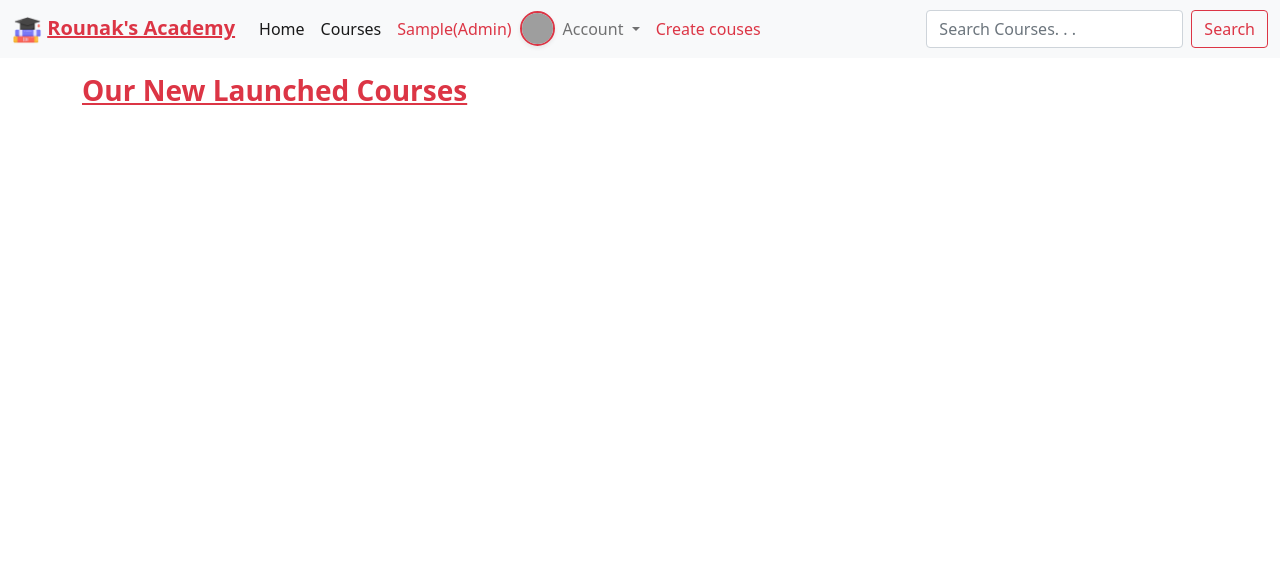
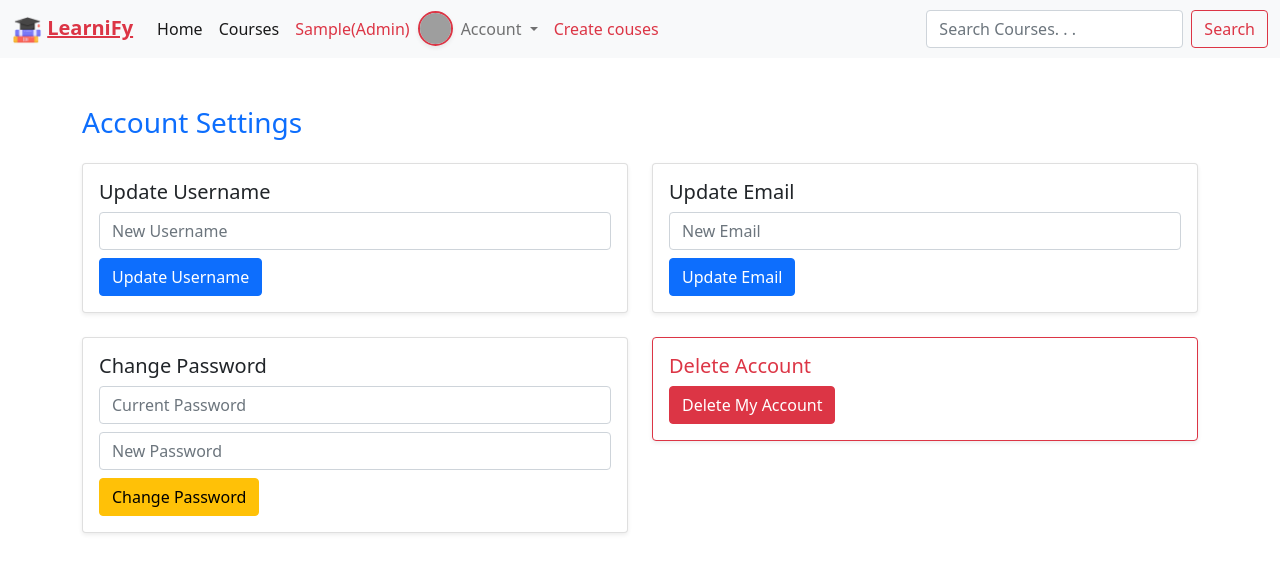
Before and after one commit to CampaTuner/RonsAcademy, a PHP site: the page made by index.php in a window 1280 px wide. Shown: the top 580 px of the page. Run offline with PHP 8.4, Linux system fonts and the light colour scheme; the visitor is signed in with stand-in values (Sample User, id 1); data that the repository does not hold is empty; grey boxes are pictures that could not be loaded.

Commit message:
add accounts update feature and course details page

```diff
--- /dev/null
+++ b/client/account.php
@@ -0,0 +1,76 @@
+<div class="container py-5">
+    <h3 class="mb-4 text-primary">Account Settings</h3>
+
+    <!-- Alert Messages -->
+    <?php if (isset($_SESSION['success'])): ?>
+        <div class="alert alert-success alert-dismissible fade show" role="alert">
+            <?= $_SESSION['success']; unset($_SESSION['success']); ?>
+            <button type="button" class="btn-close" data-bs-dismiss="alert"></button>
+        </div>
+    <?php elseif (isset($_SESSION['error'])): ?>
+        <div class="alert alert-danger alert-dismissible fade show" role="alert">
+            <?= $_SESSION['error']; unset($_SESSION['error']); ?>
+            <button type="button" class="btn-close" data-bs-dismiss="alert"></button>
+        </div>
+    <?php endif; ?>
+
+    <div class="row g-4">
+
+        <!-- Update Username -->
+        <div class="col-md-6">
+            <div class="card shadow-sm">
+                <div class="card-body">
+                    <h5 class="card-title">Update Username</h5>
+                    <form action="./server/requests.php" method="POST">
+                        <input type="hidden" name="action" value="update_username">
+                        <input type="text" class="form-control mb-2" name="new_username" placeholder="New Username" required>
+                        <button type="submit" class="btn btn-primary">Update Username</button>
+                    </form>
+                </div>
+            </div>
+        </div>
+
+        <!-- Update Email -->
+        <div class="col-md-6">
+            <div class="card shadow-sm">
+                <div class="card-body">
+                    <h5 class="card-title">Update Email</h5>
+                    <form action="./server/requests.php" method="POST">
+                        <input type="hidden" name="action" value="update_email">
+                        <input type="email" class="form-control mb-2" name="new_email" placeholder="New Email" required>
+                        <button type="submit" class="btn btn-primary">Update Email</button>
+                    </form>
+                </div>
+            </div>
+        </div>
+
+        <!-- Change Password -->
+        <div class="col-md-6">
+            <div class="card shadow-sm">
+                <div class="card-body">
+                    <h5 class="card-title">Change Password</h5>
+                    <form action="./server/requests.php" method="POST">
+                        <input type="hidden" name="action" value="update_password">
+                        <input type="password" class="form-control mb-2" name="current_password" placeholder="Current Password" required>
+                        <input type="password" class="form-control mb-2" name="new_password" placeholder="New Password" required>
+                        <button type="submit" class="btn btn-warning">Change Password</button>
+                    </form>
+                </div>
+            </div>
+        </div>
+
+        <!-- Delete Account -->
+        <div class="col-md-6">
+            <div class="card shadow-sm border-danger">
+                <div class="card-body">
+                    <h5 class="card-title text-danger">Delete Account</h5>
+                    <form action="./server/requests.php" method="POST" onsubmit="return confirm('Are you sure you want to delete your account?');">
+                        <input type="hidden" name="action" value="delete_account">
+                        <button type="submit" class="btn btn-danger">Delete My Account</button>
+                    </form>
+                </div>
+            </div>
+        </div>
+
+    </div>
+</div>
--- a/client/header.php
+++ b/client/header.php
@@ -2,7 +2,7 @@
     <div class="container-fluid">
         <a class="navbar-brand" href="/websites/RonsAcademy/">
             <img src="./assets/logo.png" alt="" width="30" height="30">
-            <span class="<?php echo isset($_SESSION['isUserAdmin']) ? 'text-danger' : 'text-primary'; ?> logo-text">Rounak's Academy</span>
+            <span class="<?php echo isset($_SESSION['isUserAdmin']) ? 'text-danger' : 'text-primary'; ?> logo-text">LearniFy</span>
         </a>
         <button class="navbar-toggler" type="button" data-bs-toggle="collapse" data-bs-target="#navbarSupportedContent" aria-controls="navbarSupportedContent" aria-expanded="false" aria-label="Toggle navigation">
             <span class="navbar-toggler-icon"></span>
@@ -41,7 +41,7 @@
                         </a>
 
                         <ul class="dropdown-menu" aria-labelledby="navbarDropdown">
-                            <li><a class="dropdown-item" href="#">My Account</a></li>
+                            <li><a class="dropdown-item" href="?account=true">My Account</a></li>
                             <?php if (!isset($_SESSION['isUserAdmin'])): ?>
                                 <li><a class="dropdown-item" href="?adminlogin=true">Admin Login</a></li>
                             <?php endif; ?>
--- a/client/home.php
+++ b/client/home.php
@@ -1,5 +1,7 @@
 <div class="container">
-    <h3 class="my-3 logo-text <?php echo isset($_SESSION['isUserAdmin']) ? 'text-danger' : 'text-primary'; ?>">Our New Launched Courses</h3>
+    <h3 class="my-3 logo-text <?php echo isset($_SESSION['isUserAdmin']) ? 'text-danger' : 'text-primary'; ?>">
+        Our New Launched Courses
+    </h3>
     <div class="row g-4">
         <?php
         include('./common/db.php');
@@ -7,22 +9,38 @@
         $result = $conn->query($query);
 
         while ($row = $result->fetch_assoc()) {
+            $id = $row['id']; // Important: get ID
             $title = $row['title'];
             $description = $row['description'];
-            $thumbnail = $row['thumbnail']; // Assuming you store image filename
+            $thumbnail = $row['thumbnail'];
         ?>
-            <div class="col-md-4"> <!-- Responsive Grid -->
-                <div class="card h-100 shadow">
-                    <img src="./server/courses/<?php echo $thumbnail ?>" class="card-img-top" height="150" style="object-fit: cover;" alt="Course Thumbnail">
-                    <div class="card-body">
-                        <h5 class="card-title <?php echo isset($_SESSION['isUserAdmin']) ? 'text-danger' : 'text-primary'; ?>"><?php echo htmlspecialchars($title); ?></h5>
-                        <p class="card-text"><?php echo htmlspecialchars($description); ?></p>
-                        <div class="text-center">
-                            <a href="#" class="btn <?php echo isset($_SESSION['isUserAdmin']) ? 'btn-danger' : 'btn-primary'; ?>">View Course</a>
-                        </div>
-                    </div>
-                </div>
+            <div class="col-md-4">
+    <div class="card h-100 shadow" style="justify-content: space-between; height: 300px;">
+        <!-- Course Thumbnail -->
+        <img src="./server/courses/<?php echo htmlspecialchars($thumbnail); ?>" class="card-img-top" height="150" style="object-fit: cover;" alt="Course Thumbnail">
+
+        <!-- Card Body -->
+        <div class="card-body" style=" display: flex; flex-direction: column; justify-content: space-between;">
+            <!-- Course Title -->
+            <h5 class="card-title <?php echo isset($_SESSION['isUserAdmin']) ? 'text-danger' : 'text-primary'; ?>">
+                <?php echo htmlspecialchars($title); ?>
+            </h5>
+
+            <!-- Course Description -->
+            <p class="card-text" style="">
+                <?php echo htmlspecialchars($description); ?>
+            </p>
+
+            <!-- View Course Button -->
+            <div class="text-center">
+                <a href="?details=<?php echo $id; ?>" class="btn <?php echo isset($_SESSION['isUserAdmin']) ? 'btn-danger' : 'btn-primary'; ?>">
+                    View Course
+                </a>
             </div>
+        </div>
+    </div>
+</div>
+
         <?php } ?>
     </div>
 </div>
--- a/client/register.php
+++ b/client/register.php
@@ -35,7 +35,7 @@
 
         <div class="mb-3 form-check">
             <input type="checkbox" name="terms" class="form-check-input" id="exampleCheck1">
-            <label class="form-check-label" for="exampleCheck1">I agree to the <span class="text-primary">Rounak's Academy</span> Terms and Condition.</label>
+            <label class="form-check-label" for="exampleCheck1">I agree to the <span class="text-primary">LearniFy's</span> Terms and Condition.</label>
         </div>
 
 
--- a/index.php
+++ b/index.php
@@ -20,8 +20,11 @@
         include('./client/adminLogin.php');
     } else if (isset($_GET['create']) && isset($_SESSION['isUserAdmin'])) {
         include('./client/createCourse.php');
+    } else if (isset($_GET['details']) && isset($_SESSION['username'])) {
+        include('./client/details.php');
+    } else if (isset($_GET['account']) && isset($_SESSION['username'])) {
+        include('./client/account.php');
     } else {
-
         include('./client/home.php');
     }
     ?>
```
Also changed, not shown: client/details.php (added, +69 -0 lines), server/requests.php (+111 -0 lines), server/courses/6812312b483dd_jv.jpeg (added), server/courses/68165657ebe58_wp8903918.webp (added), server/courses/681a2a9ece5c5_Indian-Army-Day-2016-Reuters-2025-05-4c4dad848496513cc2dbca9af89835cf.webp (added), server/courses/681badc31c462_js.png (added), server/courses/681bae17b9ae8_c++.png (added), server/uploads/681bad3828e68_10.png (added).
